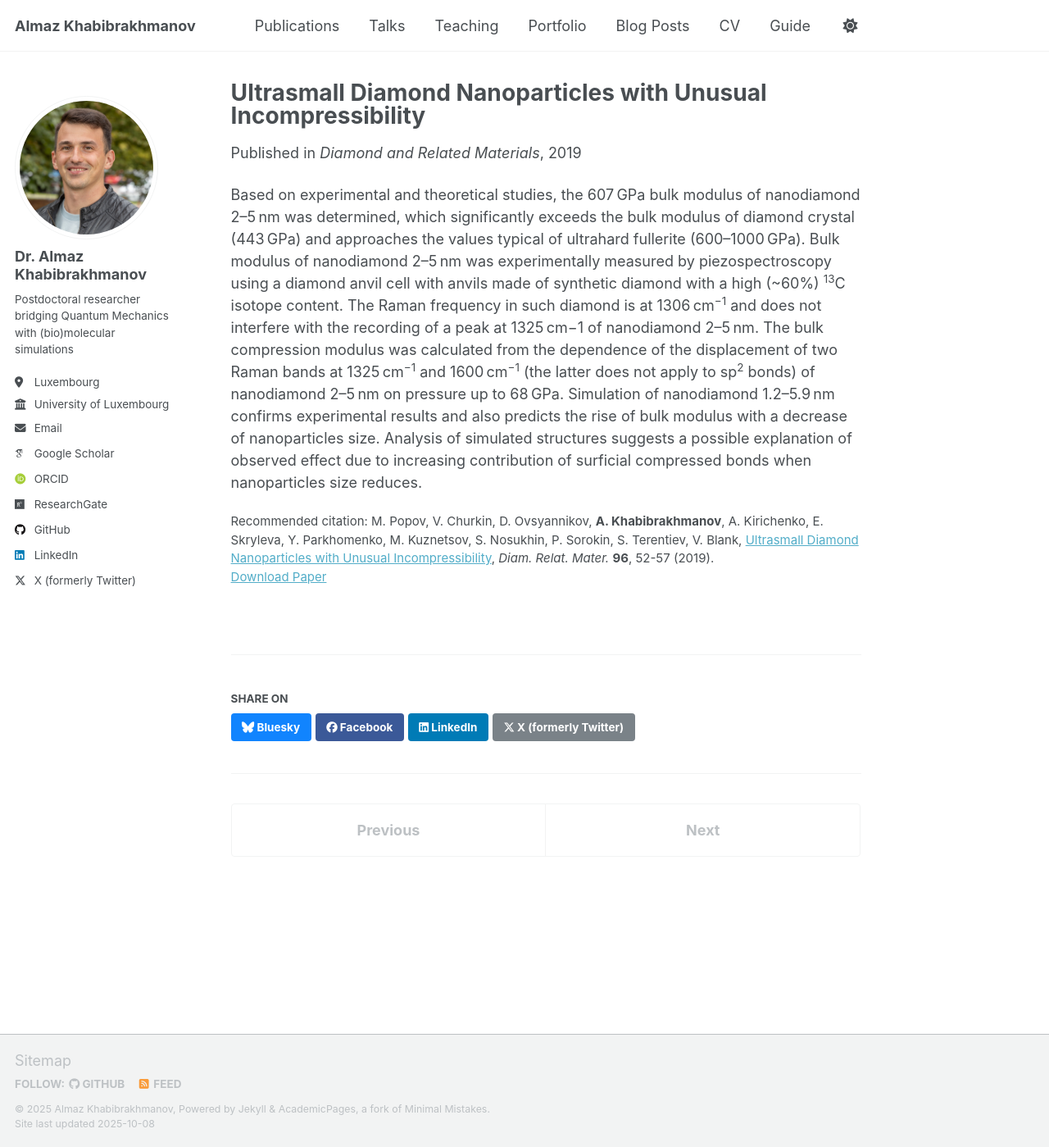
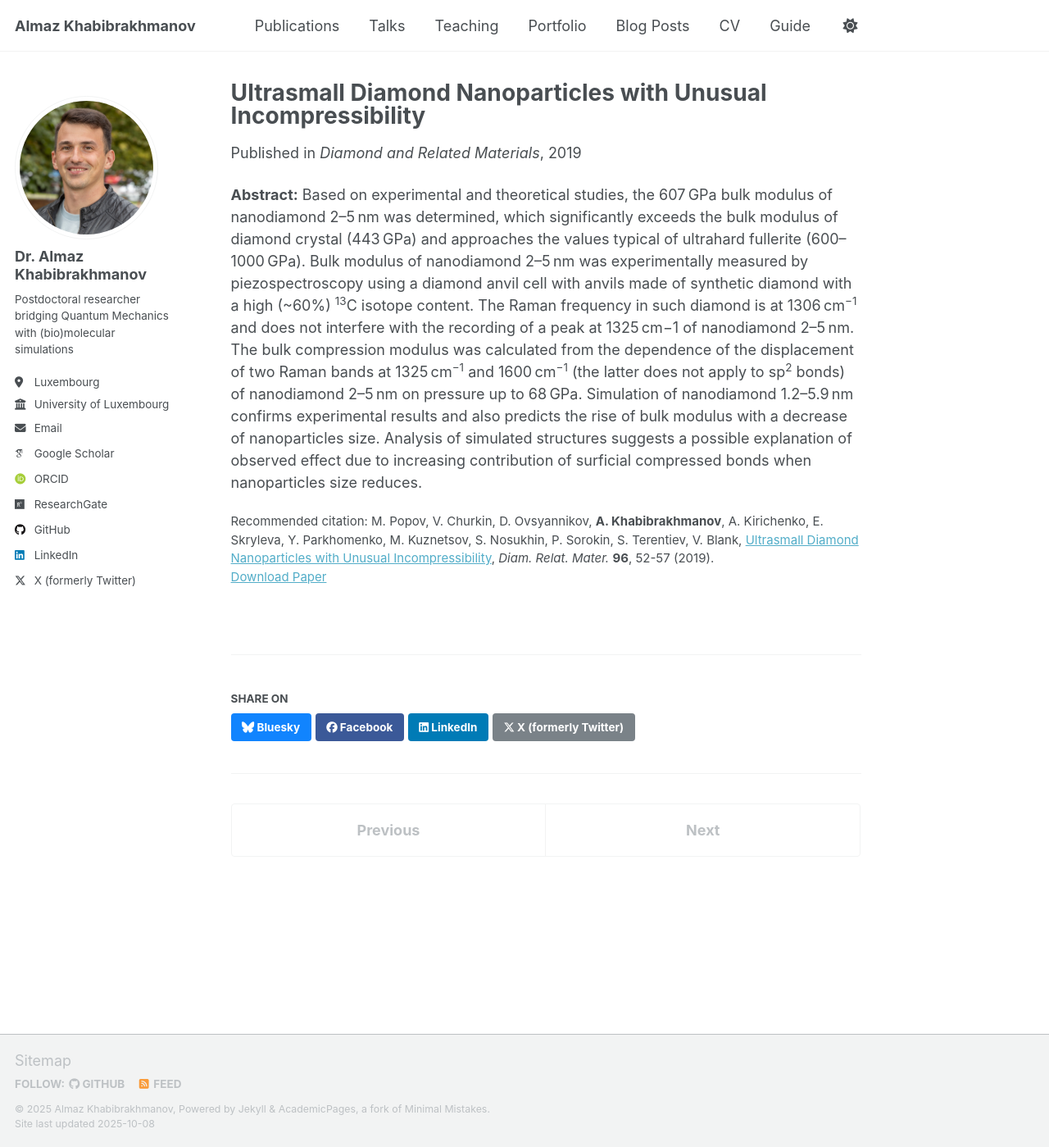
Before and after one commit to almaz-khabibrakhmanov/almaz-khabibrakhmanov.github.io, a Jekyll site: the page built from _publications/2019_Nanodiamonds_DRM.md, in a window 1280 px wide and 1399 px high. Shown: the whole window at 82% size. Built offline with Jekyll 4.4.1, drawn with Linux system fonts in a browser that asks for light colours; some web fonts are replaced; a script that is not in the unit is left out.

Commit message:
Update 2019_Nanodiamonds_DRM.md

```diff
--- a/_publications/2019_Nanodiamonds_DRM.md
+++ b/_publications/2019_Nanodiamonds_DRM.md
@@ -10,4 +10,4 @@ venue: 'Diamond and Related Materials'
 paperurl: 'http://almaz-khabibrakhmanov.github.io/files/papers/2019-Nanodiamonds-DRM.pdf'
 citation: 'M. Popov, V. Churkin, D. Ovsyannikov, <b>A. Khabibrakhmanov</b>, A. Kirichenko, E. Skryleva, Y. Parkhomenko, M. Kuznetsov, S. Nosukhin, P. Sorokin, S. Terentiev, V. Blank, <a href="https://doi.org/10.1016/j.diamond.2019.04.033">Ultrasmall Diamond Nanoparticles with Unusual Incompressibility</a>, <i>Diam. Relat. Mater.</i> <b>96</b>, 52-57 (2019).'
 ---
-Based on experimental and theoretical studies, the 607 GPa bulk modulus of nanodiamond 2–5 nm was determined, which significantly exceeds the bulk modulus of diamond crystal (443 GPa) and approaches the values typical of ultrahard fullerite (600–1000 GPa). Bulk modulus of nanodiamond 2–5 nm was experimentally measured by piezospectroscopy using a diamond anvil cell with anvils made of synthetic diamond with a high (~60%) <sup>13</sup>C isotope content. The Raman frequency in such diamond is at 1306 cm<sup>−1</sup> and does not interfere with the recording of a peak at 1325 cm−1 of nanodiamond 2–5 nm. The bulk compression modulus was calculated from the dependence of the displacement of two Raman bands at 1325 cm<sup>−1</sup> and 1600 cm<sup>−1</sup> (the latter does not apply to sp<sup>2</sup> bonds) of nanodiamond 2–5 nm on pressure up to 68 GPa. Simulation of nanodiamond 1.2–5.9 nm confirms experimental results and also predicts the rise of bulk modulus with a decrease of nanoparticles size. Analysis of simulated structures suggests a possible explanation of observed effect due to increasing contribution of surficial compressed bonds when nanoparticles size reduces.
+<b>Abstract:</b> Based on experimental and theoretical studies, the 607 GPa bulk modulus of nanodiamond 2–5 nm was determined, which significantly exceeds the bulk modulus of diamond crystal (443 GPa) and approaches the values typical of ultrahard fullerite (600–1000 GPa). Bulk modulus of nanodiamond 2–5 nm was experimentally measured by piezospectroscopy using a diamond anvil cell with anvils made of synthetic diamond with a high (~60%) <sup>13</sup>C isotope content. The Raman frequency in such diamond is at 1306 cm<sup>−1</sup> and does not interfere with the recording of a peak at 1325 cm−1 of nanodiamond 2–5 nm. The bulk compression modulus was calculated from the dependence of the displacement of two Raman bands at 1325 cm<sup>−1</sup> and 1600 cm<sup>−1</sup> (the latter does not apply to sp<sup>2</sup> bonds) of nanodiamond 2–5 nm on pressure up to 68 GPa. Simulation of nanodiamond 1.2–5.9 nm confirms experimental results and also predicts the rise of bulk modulus with a decrease of nanoparticles size. Analysis of simulated structures suggests a possible explanation of observed effect due to increasing contribution of surficial compressed bonds when nanoparticles size reduces.
```
